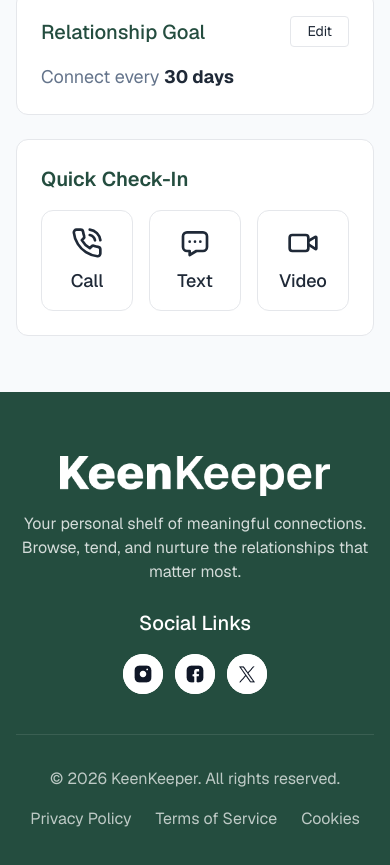
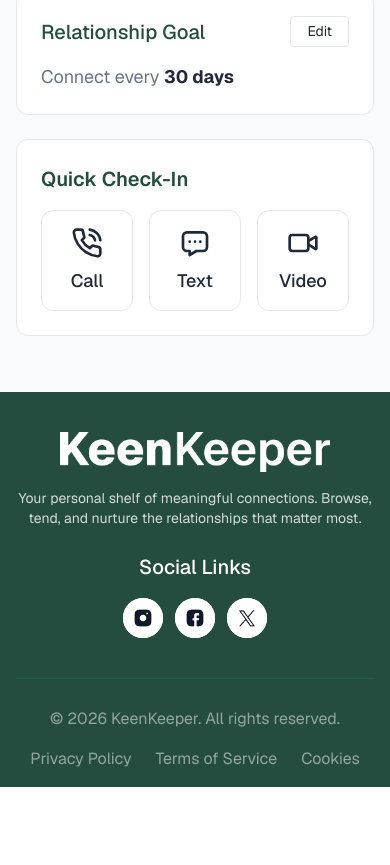
Before and after one commit to kazimizan77/Assignment-07, a React (Vite) app: page /friends/1 in a window 390 px wide. Shown: the part 1199-2064 px from the top of the page. After the commit the page ends 1986 px from the top, so only its background shows below. Built offline with nearby package versions, Linux system fonts and the light colour scheme.

Commit message:
fix: make footer section pixel-perfect

```diff
--- a/src/components/shared/Footer.jsx
+++ b/src/components/shared/Footer.jsx
@@ -6,40 +6,29 @@
 const Footer = () => {
   return (
     <footer className="bg-[#244d3fFF] text-white">
-      <div className="max-w-[1600px] mx-auto px-4 md:px-6 py-16 text-center">
-        <img src={logo} alt="footer logo" className="h-[40px] mx-auto mb-4" />
+      <div className="max-w-[1280px] mx-auto px-4 md:px-6 pt-10 md:pt-20 pb-4 md:pb-8 text-center">
+        <img src={logo} alt="footer logo" className="h-10 mx-auto mb-4" />
 
-        <p className="text-white/80 mb-6">
-          Your personal shelf of meaningful connections. Browse, tend, and nurture the relationships that matter most.
+        <p className="text-white/80 mb-6 text-sm xl:text-base">
+          Your personal shelf of meaningful connections. Browse, tend, and
+          nurture the relationships that matter most.
         </p>
 
         <p className="text-white text-[20px] font-medium mb-4">Social Links</p>
 
         <div className="flex items-center justify-center gap-3 mb-10">
           <span className="w-10 h-10 rounded-full bg-white flex items-center justify-center cursor-pointer hover:opacity-80 transition">
-            <img
-              src={instagram}
-              alt="Instagram"
-              className="w-10 h-10 object-contain"
-            />
+            <img src={instagram} alt="Instagram" />
           </span>
           <span className="w-10 h-10 rounded-full bg-white flex items-center justify-center cursor-pointer hover:opacity-80 transition">
-            <img
-              src={facebook}
-              alt="Facebook"
-              className="w-10 h-10 object-contain"
-            />
+            <img src={facebook} alt="Facebook" />
           </span>
           <span className="w-10 h-10 rounded-full bg-white flex items-center justify-center cursor-pointer hover:opacity-80 transition">
-            <img
-              src={x}
-              alt="x"
-              className="w-10 h-10 object-contain"
-            />
+            <img src={x} alt="x" />
           </span>
         </div>
 
-        <div className="border-t border-white/10 pt-8 flex flex-col md:flex-row items-center justify-between gap-4 text-white/70">
+        <div className="border-t border-emerald-500/15 pt-7 flex flex-col md:flex-row items-center justify-between gap-4 text-white/50">
           <p> &copy; 2026 KeenKeeper. All rights reserved.</p>
           <div className="flex items-center gap-6">
             <span className="cursor-pointer hover:text-white transition">
```
